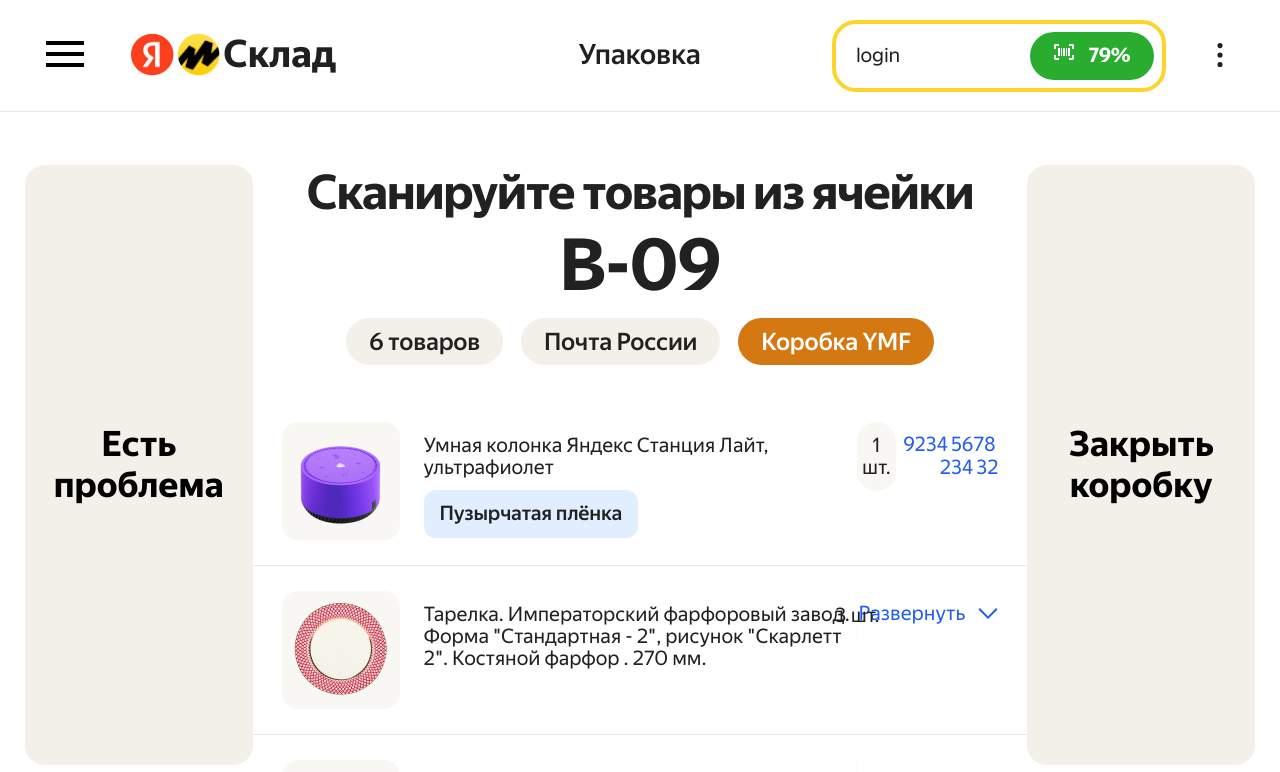
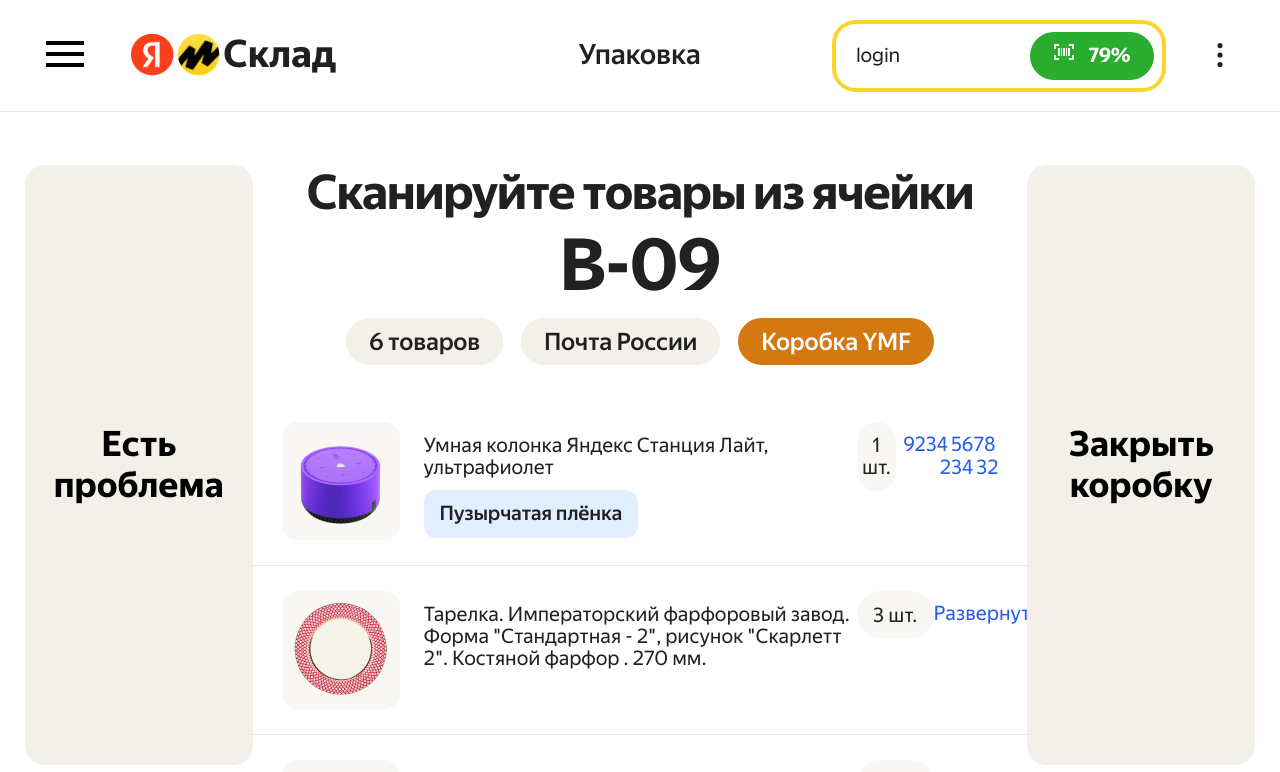
Before and after one commit to nidoveralis/product-packing-react, a React (Create React App) app: page /main in a window 1280 px wide. Shown: the top 772 px of the page. Built offline with nearby package versions, Linux system fonts and the light colour scheme; no server answers.

Commit message:
style: progress-bar in Card

```diff
--- a/src/components/Card/Card.css
+++ b/src/components/Card/Card.css
@@ -125,12 +125,12 @@
 .progress-bar__conteiner {
   width: 100%;
   height: 100%;
-  background-color: rgba(243, 240, 233, 0.5);
 }
 
-.progress-bar__fill {
-  height: 100%;
-  background-color: #2AAD2E;
+.progress-bar__cont  {
+  background-color: rgba(243, 240, 233, 0.5);
+  width: 77px;
+  height: 47px;
 }
 
 .progress-bar__subtitle {
--- a/src/components/Card/Cards.js
+++ b/src/components/Card/Cards.js
@@ -1,6 +1,6 @@
 import React from 'react';
 import './Card.css';
-import CardItem from '../App/CardItem/CardItem';
+import CardItem from '../CardItem/CardItem';
 
 
 function Card({item, onScanCard, className }) {
@@ -11,6 +11,7 @@
   const countContent = item.scan===0 ? `${item.count} шт.` : `${item.scan} из ${item.count} шт.`;
   const progressCardClass = `progress-bar__subtitle ${item.full ? "progress-bar__subtitle_active" : ""}`;
   const progressColor = `${Math.floor((100 / item.count) * item.scan)}%`;
+  const progressGradient = `linear-gradient(to right, #2AAD2E ${progressColor},#E8E8E8 ${progressColor})`
   const hiddenProductsClass = `card__conteiner ${item.count===1 ? "card__conteiner_hidden" : ""}`;
 
   function openHiddenProducts() {
@@ -30,9 +31,7 @@
             <p className={tagCardClass}>{item.tag}</p>
           </div>
           <div className="progress-bar">
-            <div className="progress-bar__conteiner conteiner">
-              <div className="progress-bar__fill conteiner" style={{width: progressColor, opacity: progressColor }}></div>
-            </div>
+            {item.scan>0 ? <div className="progress-bar__conteiner conteiner" style={{background: progressGradient, opacity: progressColor}} /> : <div className="progress-bar__cont conteiner" /> }
             <p className={progressCardClass}>{countContent}</p>
           </div>
           <button className="card__number card__button-more" onClick={openHiddenProducts}>Развернуть</button>
--- a/src/utils/Api.js
+++ b/src/utils/Api.js
@@ -4,7 +4,7 @@
       'Accept': 'application/json',
       'Content-Type': 'application/json'
     };
-    this._baseUrl = 'http://localhost:8001';
+    this._baseUrl = 'http://127.0.0.1';
   }
 
   _getResponseData(res) {
@@ -15,7 +15,7 @@
   }
 
   submitBox(data) {
-    return fetch(`${this._baseUrl}/v1`, {
+    return fetch(`${this._baseUrl}/front-pull/v1/`, {
       method: 'POST',
       headers: {
         'Accept': 'application/json',
```
Also changed, not shown: src/components/CardItem/CardItem.css (added), src/components/CardItem/CardItem.js (renamed from src/components/App/CardItem/CardItem.js).
